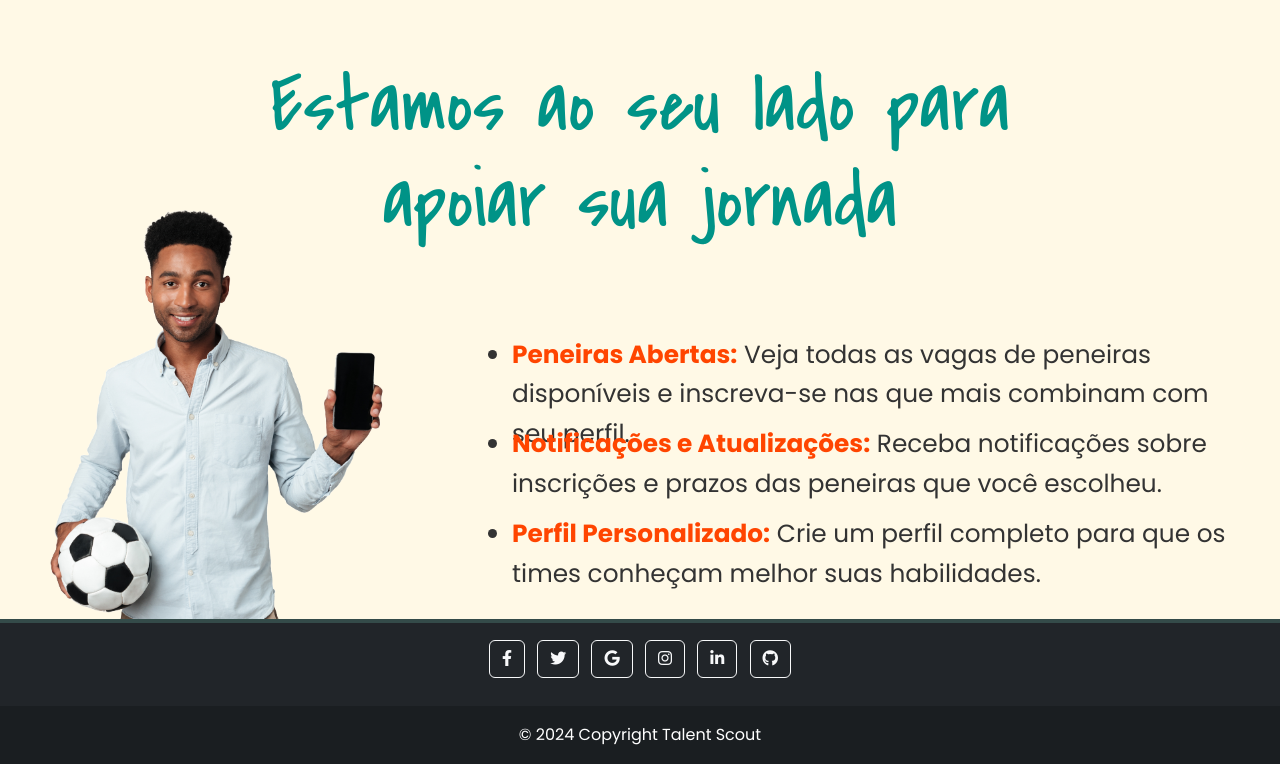
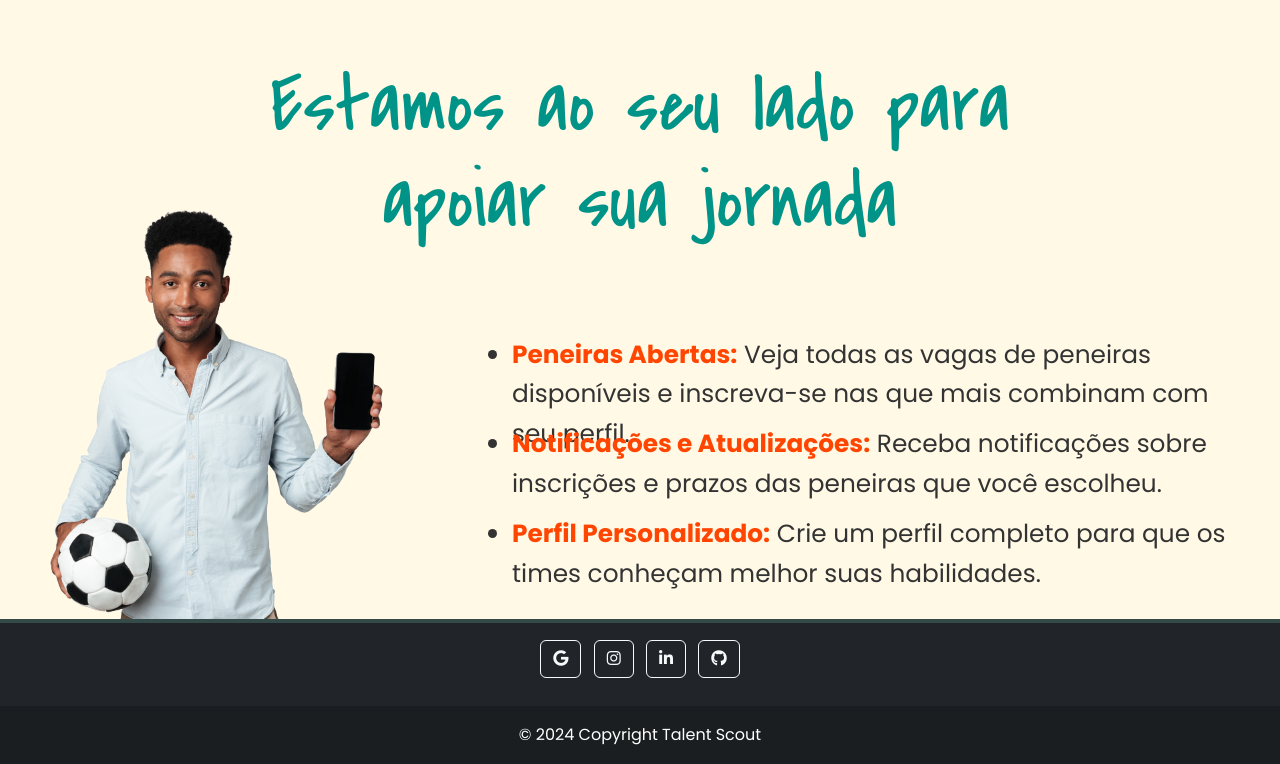
Before and after one commit to ThGalvaon/TalentScout, a website: page web-data-viz-main/public/index.html in a window 1280 px wide. Shown: the part 873-1637 px from the top of the page. Drawn offline with nearby package versions, Linux system fonts and the light colour scheme.

Commit message:
atualiando a dash

```diff
--- a/web-data-viz-main/public/index.html
+++ b/web-data-viz-main/public/index.html
@@ -76,12 +76,6 @@
       <div class="p-4">
         <section class="mb-4">
           <a class="btn btn-outline-light btn-floating m-1" href="#!" role="button">
-            <i class="fab fa-facebook-f"></i>
-          </a>
-          <a class="btn btn-outline-light btn-floating m-1" href="#!" role="button">
-            <i class="fab fa-twitter"></i>
-          </a>
-          <a class="btn btn-outline-light btn-floating m-1" href="#!" role="button">
             <i class="fab fa-google"></i>
           </a>
           <a class="btn btn-outline-light btn-floating m-1" href="#!" role="button">
```
Also changed, not shown: cadastro login (web data viz)/cadastro.html (renamed from cadastro login(web data viz)/cadastro.html), cadastro login (web data viz)/login.html (renamed from cadastro login(web data viz)/login.html).
